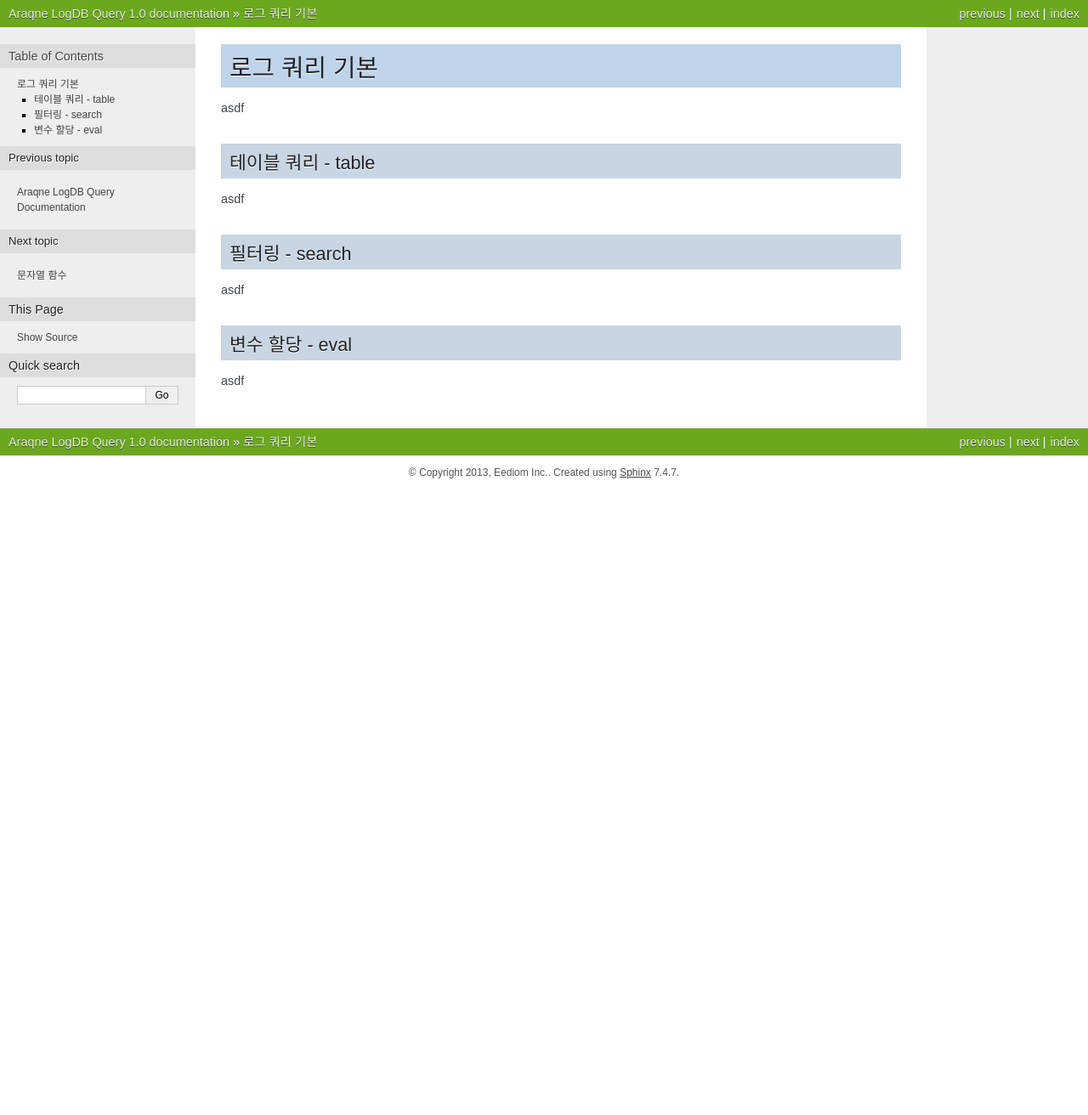
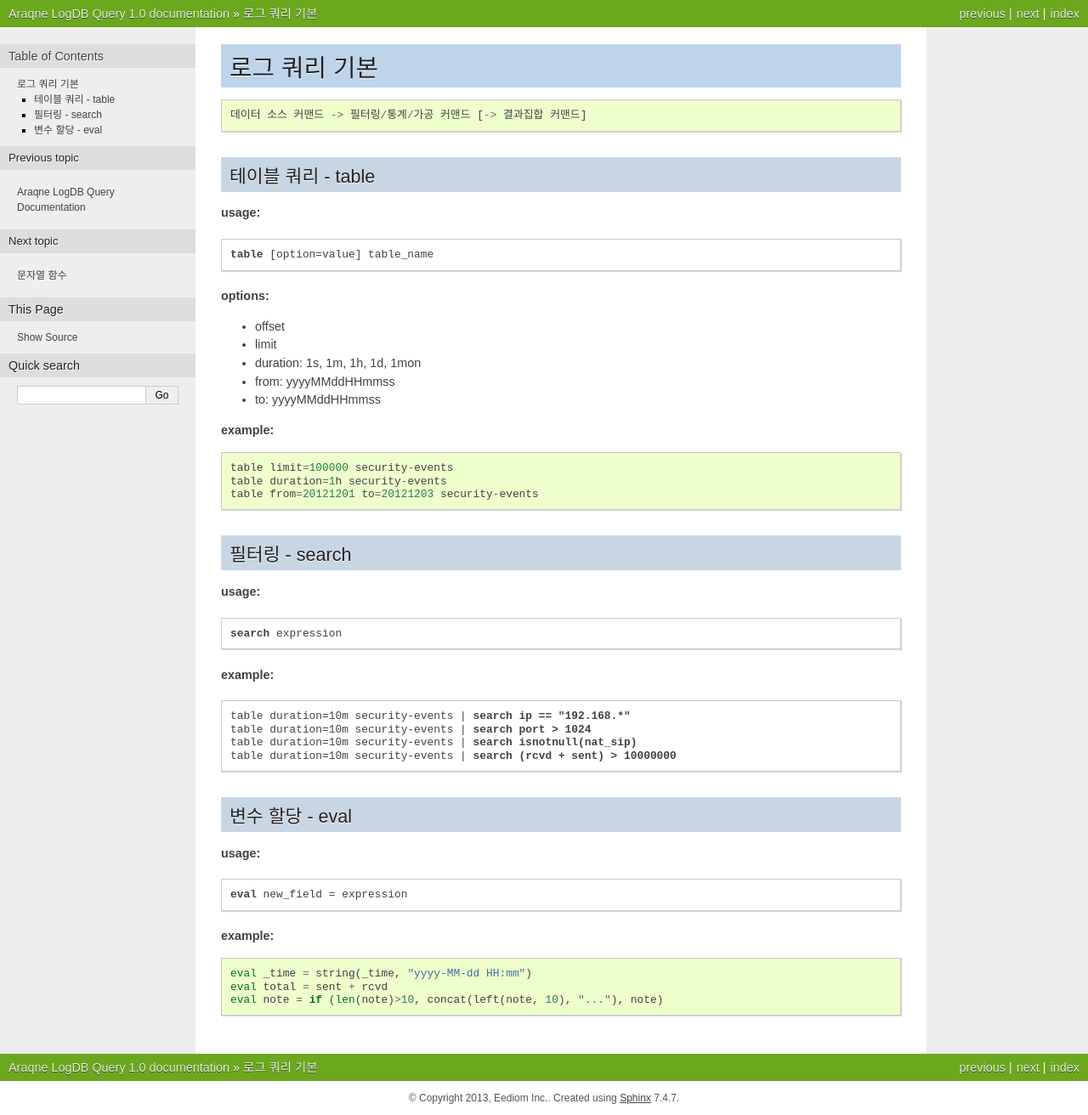
Before and after one commit to sportsbitenews/logdb, a Sphinx documentation site: the page built from araqne-logdb/src/doc/Basic.rst, in a window 1280 px wide. Shown: the whole page at 85% size. Built offline with Sphinx 7.4.7, drawn with Linux system fonts in a browser that asks for light colours; before the commit the page ends 900 px from its top, so only the background shows below that.

Commit message:
completed Basic query usage doc.

```diff
--- a/araqne-logdb/src/doc/Basic.rst
+++ b/araqne-logdb/src/doc/Basic.rst
@@ -2,19 +2,70 @@
 로그 쿼리 기본
 ==============
 
-asdf
+::
+
+    데이터 소스 커맨드 -> 필터링/통계/가공 커맨드 [-> 결과집합 커맨드]
+
 
 테이블 쿼리 - table
 ===================
 
-asdf
+**usage:**
+
+.. parsed-literal::
+
+    **table** [option=value] table_name
+
+**options:**
+
+- offset
+- limit
+- duration: 1s, 1m, 1h, 1d, 1mon
+- from: yyyyMMddHHmmss
+- to: yyyyMMddHHmmss
+
+**example:**
+
+.. parsed-literal::
+
+    table limit=100000 security-events
+    table duration=1h security-events
+    table from=20121201 to=20121203 security-events
+
+
 
 필터링 - search
 ===============
 
-asdf
+**usage:**
+
+.. parsed-literal::
+
+    **search** expression
+
+**example:**
+
+.. parsed-literal::
+
+    table duration=10m security-events | **search ip == "192.168.*"**
+    table duration=10m security-events | **search port > 1024**
+    table duration=10m security-events | **search isnotnull(nat_sip)**
+    table duration=10m security-events | **search (rcvd + sent) > 10000000**
+
 
 변수 할당 - eval
 ================
 
-asdf
+**usage:**
+
+.. parsed-literal::
+
+    **eval** new_field = expression
+
+**example:**
+
+.. parsed-literal::
+
+    eval _time = string(_time, "yyyy-MM-dd HH:mm")
+    eval total = sent + rcvd
+    eval note = if (len(note)>10, concat(left(note, 10), "..."), note)
```
Also changed, not shown: 1 other file.
